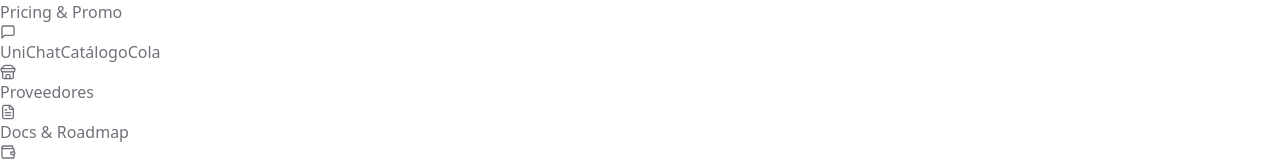
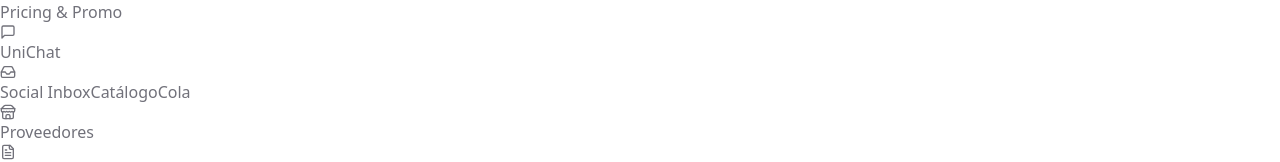
Before and after one commit to to2en1sv-pixel/todoenuno-panel, a React (Vite) app: page / in a window 1280 px wide. Shown: the part 258-420 px from the top of the page. Built offline with nearby package versions, Linux system fonts and the light colour scheme; no server answers; the database is empty.

Commit message:
Update Layout.tsx

```diff
--- a/src/components/layout/Layout.tsx
+++ b/src/components/layout/Layout.tsx
@@ -12,7 +12,8 @@ import {
   ClipboardList,
   TrendingUp, // Rentabilidad
   PieChart,   // Analítica
-  Megaphone   // Pricing & Promo Studio
+  Megaphone,  // Pricing & Promo Studio
+  Inbox       // <-- NUEVO ICONO PARA SOCIAL INBOX
 } from 'lucide-react';
 
 const links = [
@@ -20,8 +21,9 @@ const links = [
   { to: '/pedidos', label: 'Pedidos', icon: ClipboardList },
   { to: '/rentabilidad', label: 'Rentabilidad', icon: TrendingUp },
   { to: '/analitica', label: 'Analítica', icon: PieChart },
-  { to: '/marketing', label: 'Pricing & Promo', icon: Megaphone }, // <-- NUEVO BOTÓN
+  { to: '/marketing', label: 'Pricing & Promo', icon: Megaphone },
   { to: '/unichat', label: 'UniChat', icon: MessageSquare },
+  { to: '/social-inbox', label: 'Social Inbox', icon: Inbox }, // <-- NUEVA RUTA
   { to: '/catalogo', label: 'Catálogo' },
   { to: '/cola', label: 'Cola' },
   { to: '/proveedores', label: 'Proveedores', icon: Store },
```
